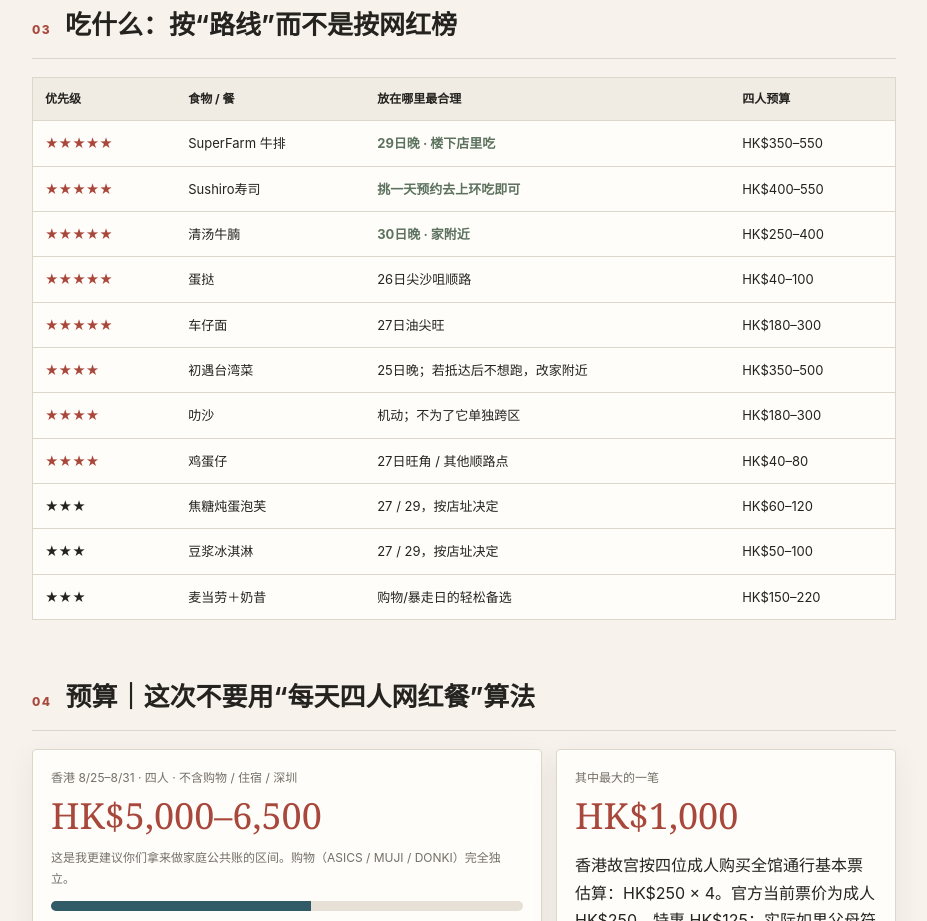
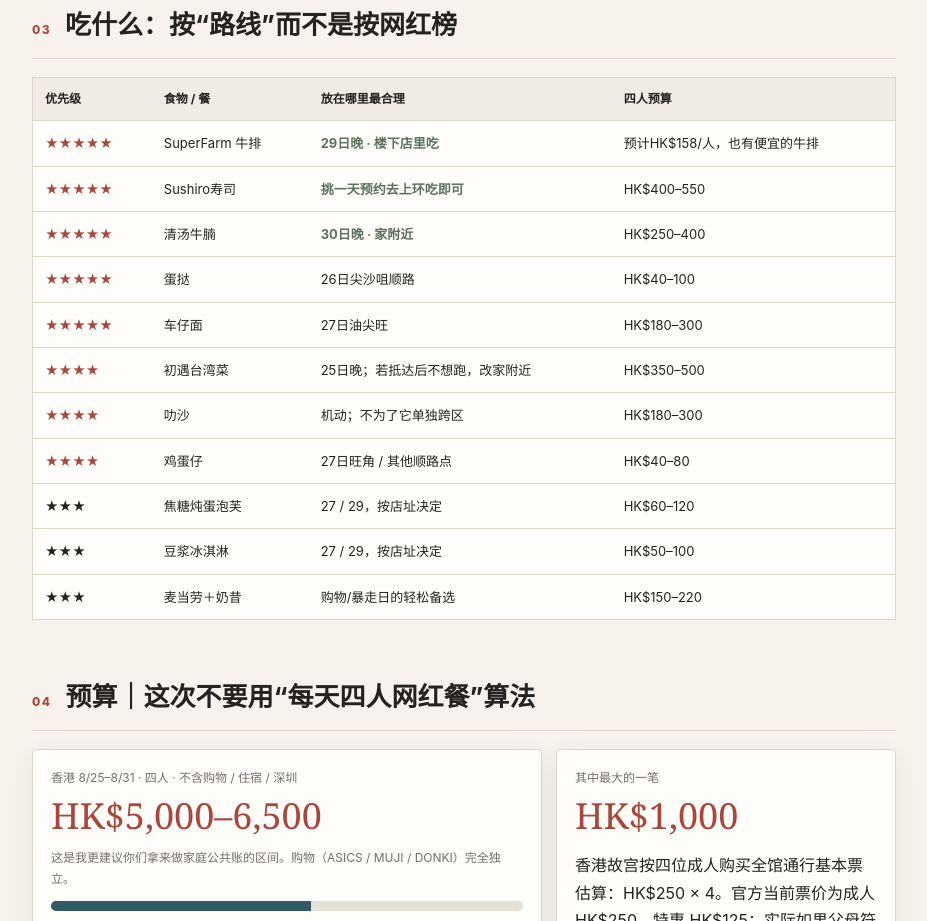
Before and after one commit to ZZZLK0705/zlk_travel, a plain HTML site: page index.html in a window 1280 px wide. Shown: the part 6160-7081 px from the top of the page, without its empty margins (176-1103 px from the left). Drawn offline with Linux system fonts and the light colour scheme.

Commit message:
Update index.html

```diff
--- a/index.html
+++ b/index.html
@@ -207,7 +207,7 @@ details{border-top:1px solid var(--line);padding:12px 0}summary{cursor:pointer;f
 <div class="section-title"><span>03</span><h2>吃什么：按“路线”而不是按网红榜</h2></div>
 <table class="food-table">
 <tr><th>优先级</th><th>食物 / 餐</th><th>放在哪里最合理</th><th>四人预算</th></tr>
-<tr><td class="priority">★★★★★</td><td>SuperFarm 牛排</td><td class="home">29日晚 · 楼下店里吃</td><td>HK$350–550</td></tr>
+<tr><td class="priority">★★★★★</td><td>SuperFarm 牛排</td><td class="home">29日晚 · 楼下店里吃</td><td>预计HK$158/人，也有便宜的牛排</td></tr>
 <tr><td class="priority">★★★★★</td><td>Sushiro寿司</td><td class="home">挑一天预约去上环吃即可</td><td>HK$400–550</td></tr>
 <tr><td class="priority">★★★★★</td><td>清汤牛腩</td><td class="home">30日晚 · 家附近</td><td>HK$250–400</td></tr>
 <tr><td class="priority">★★★★★</td><td>蛋挞</td><td>26日尖沙咀顺路</td><td>HK$40–100</td></tr>
```
